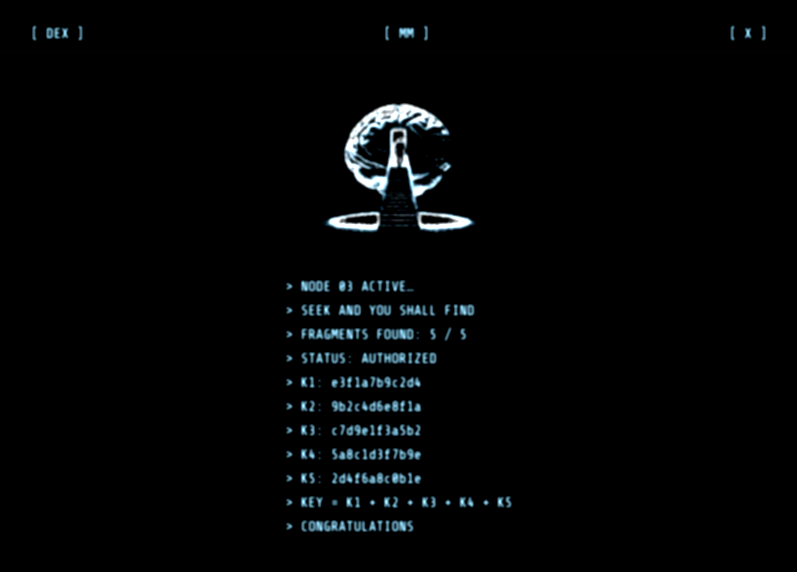
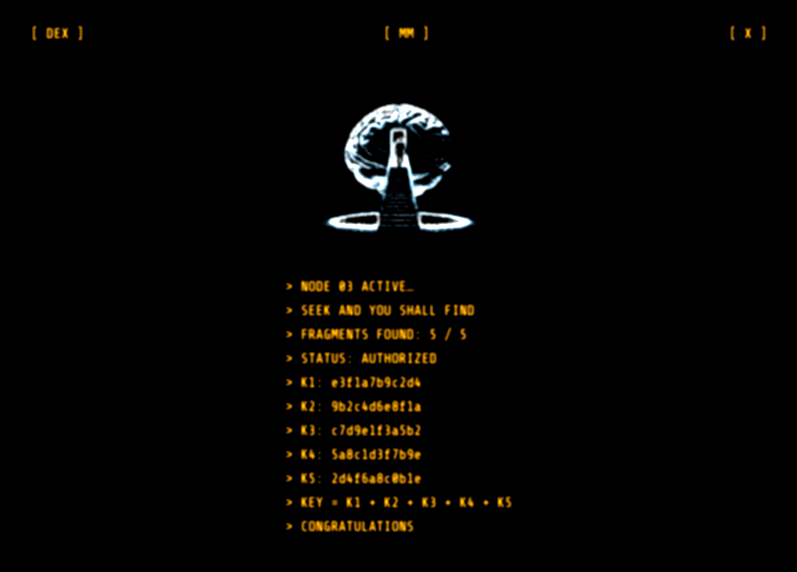
Before and after one commit to monetizedmndshr/transmission-1, a Next.js app in the folder frontend/: page /secret in a window 1280 px wide. Shown: the top 572 px of the page, without its empty margins (241-1038 px from the left). Built offline with nearby package versions, Linux system fonts and the light colour scheme; no server answers.

Commit message:
Your commit message describing the changes

```diff
--- a/frontend/src/app/chat/page.js
+++ b/frontend/src/app/chat/page.js
@@ -61,7 +61,7 @@ export default function ChatPage() {
 
   return (
     // Fill available height, but no overflow here
-   <div className="flex-1 flex flex-col overflow-hidden text-[#a1dbf4] font-mono">
+   <div className="flex-1 flex flex-col overflow-hidden text-[#ffba00] font-mono">
 
       {/* Header (online count) */}
      <div className="flex-none w-full flex justify-center p-4 text-sm">
@@ -91,8 +91,8 @@ export default function ChatPage() {
           onChange={(e) => setInput(e.target.value)}
           onKeyDown={(e) => e.key === "Enter" && send()}
           className="
-            flex-1 p-2 bg-black border border-[#a1dbf4]
-            text-base placeholder:text-[#a1dbf4]
+            flex-1 p-2 bg-black border border-[#ffba00]
+            text-base placeholder:text-[#ffba00]
           "
           placeholder="Hit Enter to send…"
         />
--- a/frontend/src/app/components/Terminal.jsx
+++ b/frontend/src/app/components/Terminal.jsx
@@ -85,7 +85,7 @@ export default function Terminal({
       ref={outputRef}
       className={`
         ${shareTechMono.className}
-        w-full space-y-1 text-sm text-[#a1dbf4] text-left
+        w-full space-y-1 text-sm text-[#ffba00] text-left
         whitespace-pre-wrap break-words
         md:whitespace-pre
       `}
--- a/frontend/src/app/layout.js
+++ b/frontend/src/app/layout.js
@@ -18,7 +18,7 @@ export default function RootLayout({ children }) {
       <body
         className={`
           ${shareTechMono.className}
-          relative bg-black text-[#a1dbf4]
+          relative bg-black text-[#ffba00]
           font-mono flex flex-col items-center justify-center
           h-screen  /* lock to viewport height */
           p-4 overflow-hidden
@@ -27,7 +27,7 @@ export default function RootLayout({ children }) {
       >
 
         {/* NAV & CONTENT (z-10) */}
-        <nav className="relative z-10 flex-none w-full border-b border-[#a1dbf4]/20">
+        <nav className="relative z-10 flex-none w-full border-b border-[#ffba00]/20">
           <div className="max-w-3xl mx-auto flex items-center justify-between px-4 py-2">
             <Link href="/dex" className="text-sm hover:underline">[ DEX ]</Link>
             <Link href="/"    className="text-sm hover:underline">[ MM ]</Link>
--- a/frontend/src/app/page.js
+++ b/frontend/src/app/page.js
@@ -39,7 +39,7 @@ export default function Page() {
 </Link>
 
       {/* SOL balance */}
-      <div className="mb-6 text-sm text-[#a1dbf4] p-2">
+      <div className="mb-6 text-sm text-[#ffba00] p-2">
         {loadingBalance
           ? "Loading balance…"
           : balanceError
@@ -116,7 +116,7 @@ function Timer() {
   }, []);
 
   return (
-    <div className="p-4 mb-6 text-sm text-[#a1dbf4]">
+    <div className="p-4 mb-6 text-sm text-[#ffba00]">
       INCOMING SIGNAL: {timeLeft}
     </div>
   );
```
Also changed, not shown: 2 other files (tests, documents, lock files or other folders).
